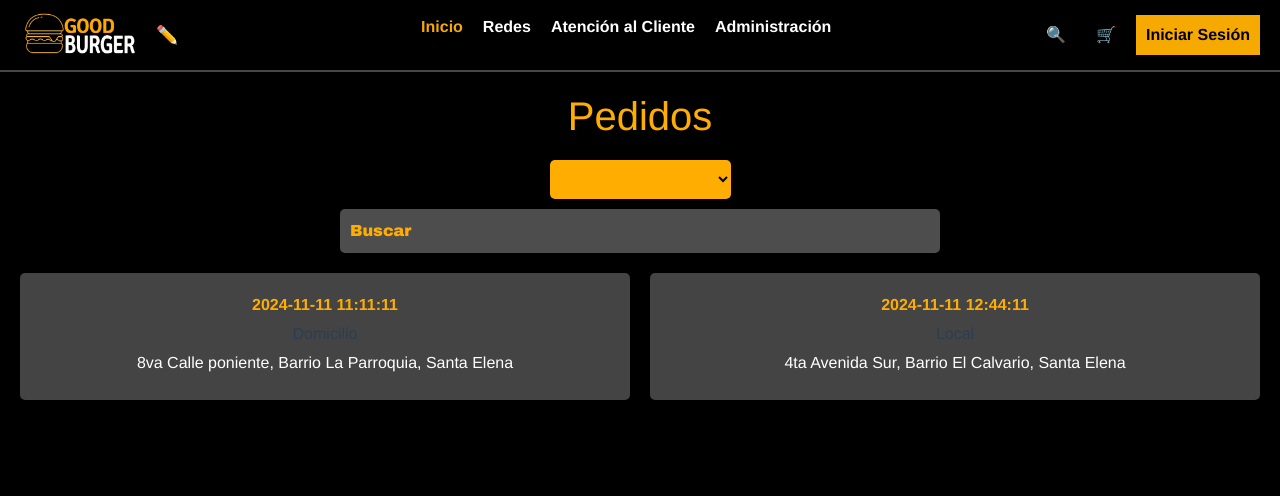
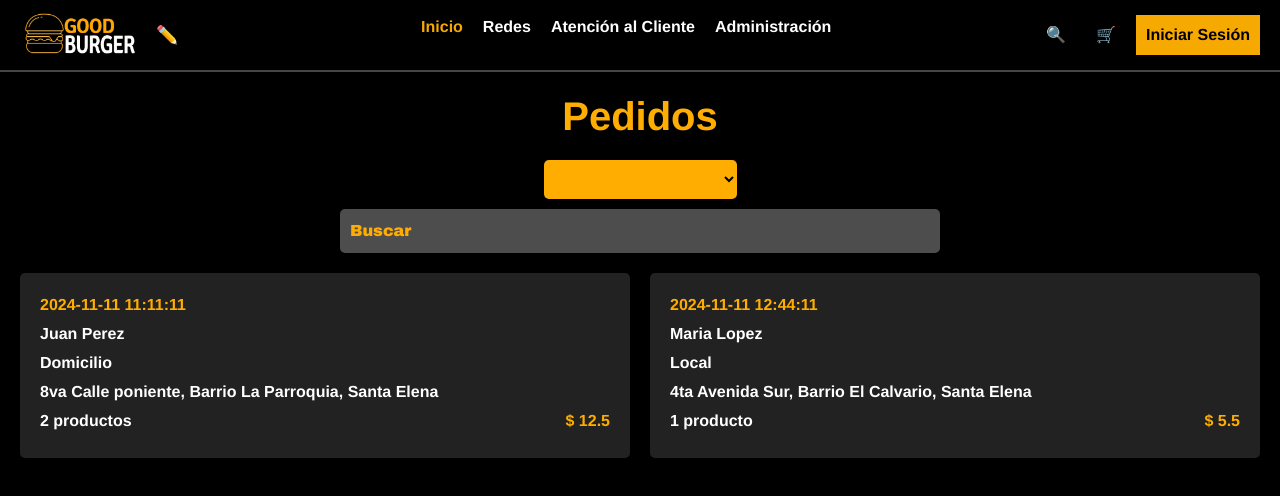
Before and after one commit to GersonDanielGuerrero/Progra-III-2024, a Vue app in the folder frontend/: page /pedidos in a window 1280 px wide. Shown: the top 496 px of the page. Built offline with nearby package versions, Linux system fonts and the light colour scheme.

Commit message:
Cambios en los estilos

```diff
--- a/frontend/src/views/ListaPedidos.vue
+++ b/frontend/src/views/ListaPedidos.vue
@@ -15,13 +15,16 @@
         />
     </div>
     <div class="pedido-lista">
-        <div v-for="pedido in pedidosFiltrados" :key="pedido.id" class="pedido">
-        <p class="fecha">{{ pedido.fecha }}</p>
-        <p class="cliente">{{ pedido.cliente }}</p>
-        <p class="tipo">{{ pedido.tipo }}</p>
-        <p class="direccion">{{ pedido.direccion }}</p>
-        <p class="cantidad">{{ pedido.cantidad }} <span class="precio">{{ pedido.precio }}</span></p>
-        </div>
+    <div v-for="pedido in pedidosFiltrados" :key="pedido.id" class="pedido">
+    <p class="fecha">{{ pedido.fecha }}</p>
+    <p class="cliente">{{ pedido.nombre_cliente }}</p>
+    <p class="tipo">{{ pedido.tipo }}</p>
+    <p class="direccion">{{ pedido.direccion }}</p>
+    <p class="cantidad">
+        {{ pedido.cantidad_productos }} {{ pedido.cantidad_productos === 1 ? 'producto' : 'productos' }}
+        <span class="precio">$ {{ pedido.total }}</span>
+    </p>
+    </div>
     </div>
     </main>
     </div>
@@ -44,6 +47,7 @@ h1 {
 text-align: center;
 margin: 20px 0;
 color: #ffad00;
+font-weight: bold;
 }
 
 .controls {
@@ -63,17 +67,18 @@ background-color: #ffad00;
 color: #000;
 border: none;
 border-radius: 5px;
+font-weight: bold;
 }
 
 .pedido-lista {
 display: grid;
-grid-template-columns: repeat(auto-fit, minmax(300px, 1fr));
+grid-template-columns: repeat(2,1fr);
 gap: 20px;
 padding: 20px;
 }
 
 .pedido {
-background-color: #444;
+background-color: #222;
 padding: 20px;
 border-radius: 5px;
 }
@@ -81,12 +86,16 @@ border-radius: 5px;
 .fecha {
 color: #ffad00;
 font-weight: bold;
+text-align: left;
+font-weight: bold;
 }
 
 .cliente,
 .direccion,
-.cantidad
+.cantidad,
 .tipo {
+font-weight: bold;
+text-align: left;
 margin: 5px 0;
 color: #fff
 }
```
